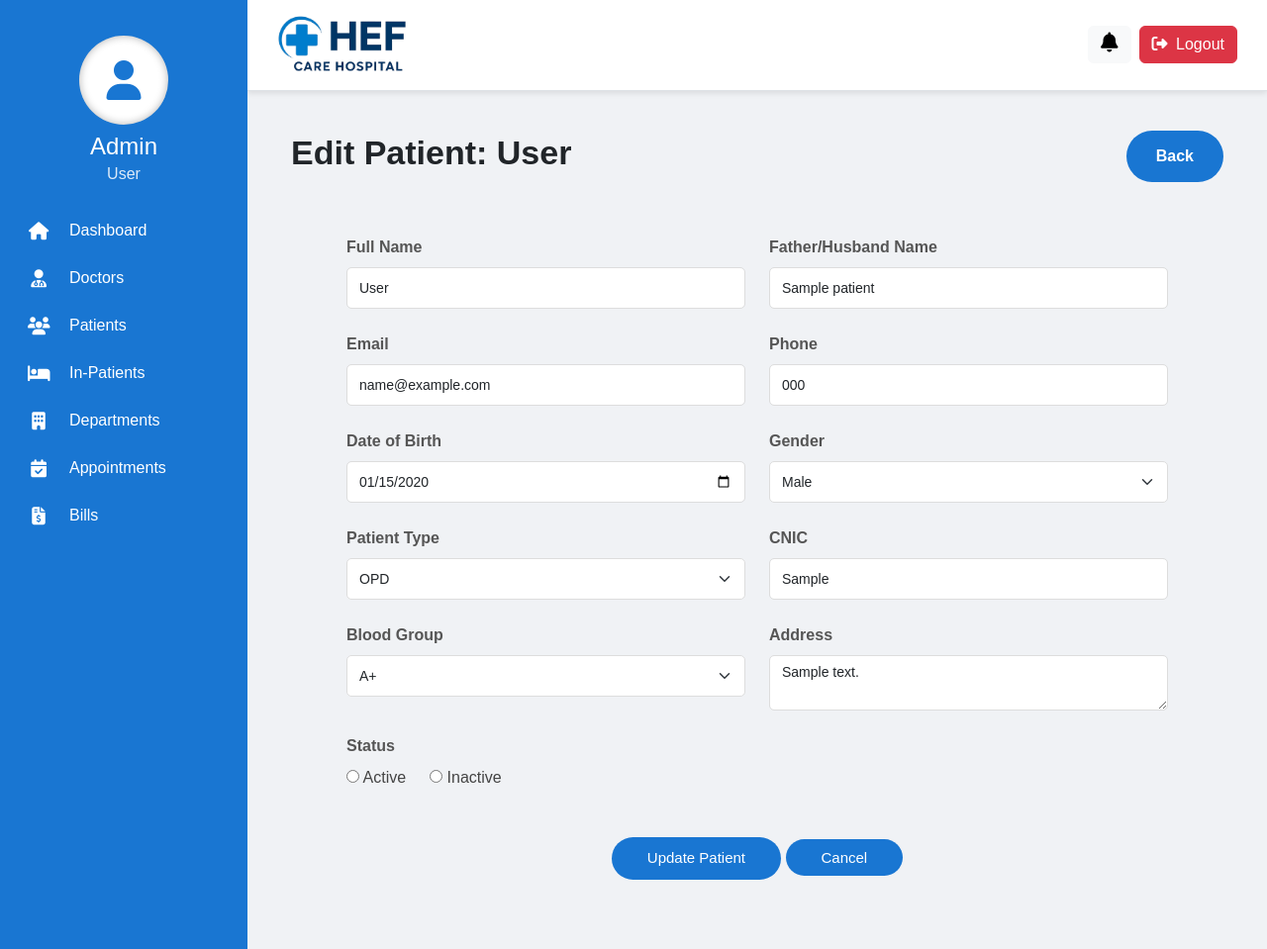
After one commit to fatimaabdulhayyi-bit/HMS, a Django app: page /update-patient/1/ in a window 1280 px wide. The commit adds this page. Shown: the whole page at 99% size. Run offline with Django 5.2, Linux system fonts and the light colour scheme; tables that the repository leaves empty hold one stand-in row (values such as "Sample post").

Commit message:
crud operation for patient

```diff
--- a/hospital/templates/hospital/admin/base_admin.html
+++ b/hospital/templates/hospital/admin/base_admin.html
@@ -11,13 +11,11 @@
 
   <!-- ✅ Bootstrap CSS -->
   <link href="https://cdn.jsdelivr.net/npm/bootstrap@5.3.3/dist/css/bootstrap.min.css" rel="stylesheet">
-
   <!-- Custom CSS -->
   <link rel="stylesheet" href="{% static 'css/dashboard.css' %}">
   <link rel="stylesheet" href="{% static 'css/admin.css' %}">
   <link rel="stylesheet" href="https://cdnjs.cloudflare.com/ajax/libs/font-awesome/6.4.0/css/all.min.css">
 </head>
-
 <body>
   <!-- Mobile Toggle Button (visible only on mobile/tablet) -->
 {% comment %} <button class="btn btn-primary sidebar-toggle d-md-none" type="button" id="sidebarToggle">
--- /dev/null
+++ b/hospital/templates/hospital/admin/update_patient.html
@@ -0,0 +1,111 @@
+{% extends 'hospital/admin/base_admin.html' %}
+{% load static %}
+
+{% block title %}Edit Patient{% endblock %}
+
+{% block content %}
+
+<div class="d-flex justify-content-between align-items-center mb-4 px-4 pt-4">
+  <h2 class="page-title">Edit Patient: {{ patient.user.fullname }}</h2>
+  <a href="{% url 'patients' %}" class="btn-back">Back</a>
+</div>
+
+<div class="doctor-form-wrapper">
+
+  <form method="POST" class="doctor-form">
+    {% csrf_token %}
+
+    <div class="row g-4">
+
+      <div class="col-md-6">
+        <label class="form-label">Full Name</label>
+        <input type="text" name="fullname" class="form-control" value="{{ patient.user.fullname }}" required>
+      </div>
+
+      <div class="col-md-6">
+        <label class="form-label">Father/Husband Name</label>
+        <input type="text" name="guardian_name" class="form-control" value="{{ patient.guardian_name }}" required>
+      </div>
+
+      <div class="col-md-6">
+        <label class="form-label">Email</label>
+        <input type="email" name="email" class="form-control" value="{{ patient.user.email }}" required>
+      </div>
+
+      <div class="col-md-6">
+        <label class="form-label">Phone</label>
+        <input type="text" name="phone" class="form-control" value="{{ patient.phone }}">
+      </div>
+
+      <div class="col-md-6">
+        <label class="form-label">Date of Birth</label>
+        <input type="date" name="dob" class="form-control" value="{{ patient.dob|date:'Y-m-d' }}" required>
+      </div>
+
+      <div class="col-md-6">
+        <label class="form-label">Gender</label>
+        <select name="gender" class="form-select">
+          <option value="Male" {% if patient.gender == 'Male' %}selected{% endif %}>Male</option>
+          <option value="Female" {% if patient.gender == 'Female' %}selected{% endif %}>Female</option>
+          <option value="Other" {% if patient.gender == 'Other' %}selected{% endif %}>Other</option>
+        </select>
+      </div>
+
+      <div class="col-md-6">
+        <label class="form-label">Patient Type</label>
+        <select name="patient_type" class="form-select" required>
+          <option value="OPD" {% if patient.patient_type == 'OPD' %}selected{% endif %}>OPD</option>
+          <option value="IPD" {% if patient.patient_type == 'IPD' %}selected{% endif %}>IPD</option>
+        </select>
+      </div>
+
+      <div class="col-md-6">
+        <label class="form-label">CNIC</label>
+        <input type="text" name="cnic" class="form-control" value="{{ patient.cnic }}">
+      </div>
+
+      <div class="col-md-6">
+        <label class="form-label">Blood Group</label>
+        <select name="blood_group" class="form-select" required>
+            <option value="A+" {% if patient.blood_group == 'A+' %}selected{% endif %}>A+</option>
+            <option value="A-" {% if patient.blood_group == 'A-' %}selected{% endif %}>A-</option>
+            <option value="B+" {% if patient.blood_group == 'B+' %}selected{% endif %}>B+</option>
+            <option value="B-" {% if patient.blood_group == 'B-' %}selected{% endif %}>B-</option>
+            <option value="O+" {% if patient.blood_group == 'O+' %}selected{% endif %}>O+</option>
+            <option value="O-" {% if patient.blood_group == 'O-' %}selected{% endif %}>O-</option>
+            <option value="AB+" {% if patient.blood_group == 'AB+' %}selected{% endif %}>AB+</option>
+            <option value="AB-" {% if patient.blood_group == 'AB-' %}selected{% endif %}>AB-</option>
+        </select>
+      </div>
+
+      <div class="col-md-6">
+        <label class="form-label">Address</label>
+        <textarea name="address" class="form-control" rows="2">{{ patient.address }}</textarea>
+      </div>
+
+    </div>
+
+    <div class="mt-4">
+      <label class="form-label">Status</label>
+      <div class="d-flex gap-4">
+        <label class="radio-label">
+          <input type="radio" name="status" value="Active" {% if patient.status == 'Active' %}checked{% endif %}> Active
+        </label>
+        <label class="radio-label">
+          <input type="radio" name="status" value="Inactive" {% if patient.status == 'Inactive' %}checked{% endif %}> Inactive
+        </label>
+      </div>
+    </div>
+
+    <div class="text-center mt-5">
+      <button type="submit" class="btn-submit">
+        Update Patient
+      </button>
+      <a href="{% url 'patients' %}" class="btn-submit text-decoration-none">Cancel</a>
+    </div>
+
+  </form>
+
+</div>
+
+{% endblock %}
--- a/hospital/templates/hospital/forms/patientreg.html
+++ b/hospital/templates/hospital/forms/patientreg.html
@@ -184,10 +184,8 @@
         Submit
     </button>
 </div>
-
         </form>
     </div>
-
         </div>
     </div>
 </div>
--- a/hospital/urls.py
+++ b/hospital/urls.py
@@ -20,6 +20,8 @@ urlpatterns = [
     path('emergency/', views.emergency, name='emergency'),
     path('patients/', views.patients, name='patients'),
     path('add_patient/',views.add_patient, name='add_patient'),
+    path('update-patient/<int:pk>/', views.update_patient, name='update_patient'),
+    path('delete-patient/<int:pk>/', views.delete_patient, name='delete_patient'),
     path('IPD/',views.IPD, name='IPD'),
     path('add_IP-record/',views.add_IPrecord,name='add_IP-record'),
     path('add_doctor/',views.add_doctor,name='add_doctor'),
--- a/hospital/views.py
+++ b/hospital/views.py
@@ -1,7 +1,8 @@
-from django.shortcuts import render,redirect
+from django.shortcuts import render,redirect,get_object_or_404
 from .models import UserAccount, Patients
 from django.http import HttpResponse
 from django.contrib.auth import authenticate, login as auth_login, logout
+from django.contrib import messages
 
 def signup(request):
     if request.method == "POST":
@@ -136,10 +137,106 @@ def emergency(request):
     return render(request, 'hospital/admin/emergency.html')
 
 def patients(request):
-    return render(request, 'hospital/admin/patients.html')
+    # Database se saray patients ka data unke user account ke sath mangwana
+    # select_related use karne se performance behtar hoti hai
+    patients = Patients.objects.all().select_related('user')
+
+    context = {
+        'patients': patients
+    }
+    return render(request, 'hospital/admin/patients.html', context)
 
 def add_patient(request):
+    if request.method == "POST":
+        fullname = request.POST.get('fullname')
+        guardian_name = request.POST.get('guardian_name')
+        email = request.POST.get('email')
+        phone = request.POST.get('phone')
+        dob = request.POST.get('dob')
+        gender = request.POST.get('gender')
+        patient_type = request.POST.get('patient_type')
+        blood_group = request.POST.get('blood_group') # <--- Ab ye value pakrein
+        cnic = request.POST.get('cnic')
+        address = request.POST.get('address')
+        status = request.POST.get('status')
+
+        try:
+            # 1. User banayein
+            new_user = UserAccount.objects.create_user(
+                email=email,
+                fullname=fullname,
+                role='patient',
+                password="Patient@123"
+            )
+
+            # 2. Patient Profile banayein
+            Patients.objects.create(
+                user=new_user,
+                guardian_name=guardian_name,
+                dob=dob,
+                gender=gender,
+                phone=phone,
+                cnic=cnic,
+                address=address,
+                patient_type=patient_type,
+                blood_group=blood_group, # <--- Model mein save karein
+                status=status
+            )
+            return redirect('patients')
+
+        except Exception as e:
+            return render(request, 'hospital/admin/add_patient.html', {'error': e})
     return render(request, 'hospital/admin/add_patient.html')
+
+def delete_patient(request, pk):
+    # 1. Patient ko dhoondna
+    patient = get_object_or_404(Patients, id=pk)
+
+    try:
+        # 2. UserAccount ko delete karna (CASCADE ki wajah se profile khud hi udd jayegi)
+        user = patient.user
+        user.delete()
+
+        messages.success(request, "Patient and their account deleted successfully.")
+    except Exception as e:
+        messages.error(request, f"Error: {e}")
+
+    return redirect('patients')
+
+def update_patient(request, pk):
+    # 1. Pehle patient ka record database se nikalein (ID ke zariye)
+    patient = get_object_or_404(Patients, id=pk)
+    user = patient.user  # Patient se juda hua user account
+    if request.method == "POST":
+        # 2. Form se naya data pakrein
+
+        user.fullname = request.POST.get('fullname')
+        user.email = request.POST.get('email')
+        patient.guardian_name = request.POST.get('guardian_name')
+        patient.phone = request.POST.get('phone')
+        patient.dob = request.POST.get('dob')
+        patient.gender = request.POST.get('gender')
+        patient.blood_group = request.POST.get('blood_group')
+        patient.patient_type = request.POST.get('patient_type')
+        patient.cnic = request.POST.get('cnic')
+        patient.address = request.POST.get('address')
+        patient.status = request.POST.get('status')
+        try:
+            # 3. Dono tables ko save karein
+
+            user.save()
+            patient.save()
+            messages.success(request, "Patient record updated successfully!")
+            return redirect('patients')
+        except Exception as e:
+            messages.error(request, f"Error updating record: {e}")
+    # 4. GET request par purana data form mein bharna
+
+    context = {
+        'patient': patient,
+    }
+    return render(request, 'hospital/admin/update_patient.html', context)
+
 
 def IPD(request):
     return render(request, 'hospital/admin/IPD.html')
```
Also changed, not shown: hospital/static/css/admin.css (+18 -14 lines), hospital/templates/hospital/admin/add_patient.html (+17 -3 lines), hospital/templates/hospital/admin/patients.html (+8 -8 lines).
